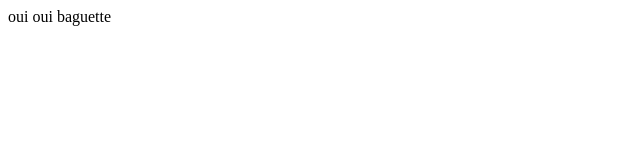
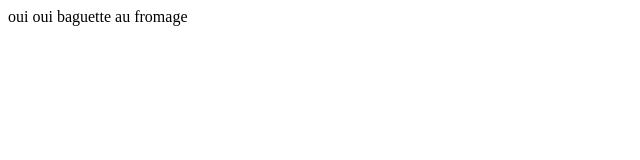
Before and after one commit to EnzoMebirouk/PremierDepot, a plain HTML site: page index.html in a window 1280 px wide. Shown: the full height of the page, 0-640 px from the left. Drawn offline with Linux system fonts and the light colour scheme.

Commit message:
3eme commit

```diff
--- a/index.html
+++ b/index.html
@@ -5,6 +5,6 @@
     <title>Title</title>
 </head>
 <body>
-oui oui baguette
+oui oui baguette au fromage
 </body>
 </html>
```
